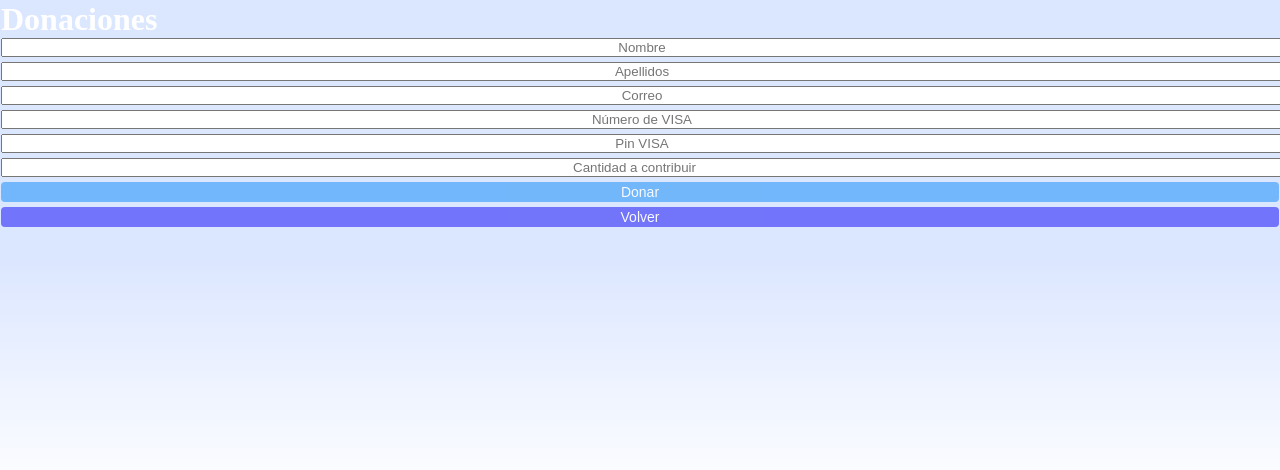
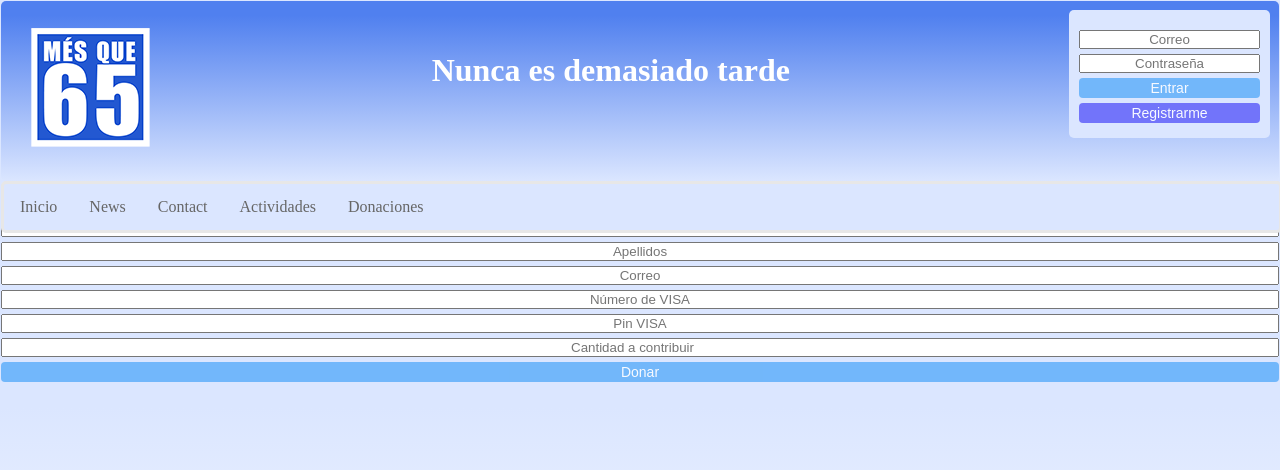
Before and after one commit to hermosilla7/Proyecto_5, a PHP site: page /donaciones.php in a window 1280 px wide. Shown: the top 470 px of the page. Run offline with PHP 8.4, Linux system fonts and the light colour scheme.

Commit message:
donaciones

```diff
--- a/donaciones.php
+++ b/donaciones.php
@@ -1,6 +1,6 @@
 <?php
-	session_start();
 	error_reporting(0);
+	include 'header.php';
 ?>
 <!DOCTYPE html>
 <html>
@@ -62,7 +62,6 @@ function validar(){
 						<input type="number" name="cantidad" class="form-control" placeholder="Cantidad a contribuir" required><br>
 					</div>
 					<button type="submit" class="log-btn" onClick="validar()" name="acce">Donar</button>
-					<button type="button" class="sign-btn" onClick="window.location.href='index.php'">Volver</button>
 				</form
 			</div>
 		</div>
--- a/header.php
+++ b/header.php
@@ -12,7 +12,6 @@
 				    </div>
     				<button type="submit" class="log-btn" name="acce">Entrar</button>
      				<button type="button" class="sign-btn" onclick="window.location.href='usuarios_insert.php'">Registrarme</button>
-     				<button type="button" class="sign-btn" onclick="window.location.href='donaciones.php'">Donaciones</button>
 				</form>
 			</div>
 			<div class="logo">
@@ -38,5 +37,6 @@
   <li><a href="#news">News</a></li>
   <li><a href="#contact">Contact</a></li>
   <li><a href="actividades.php">Actividades</a></li>
+  <li><a href="donaciones.php">Donaciones</a></li>
 </ul>
 </div>
```
